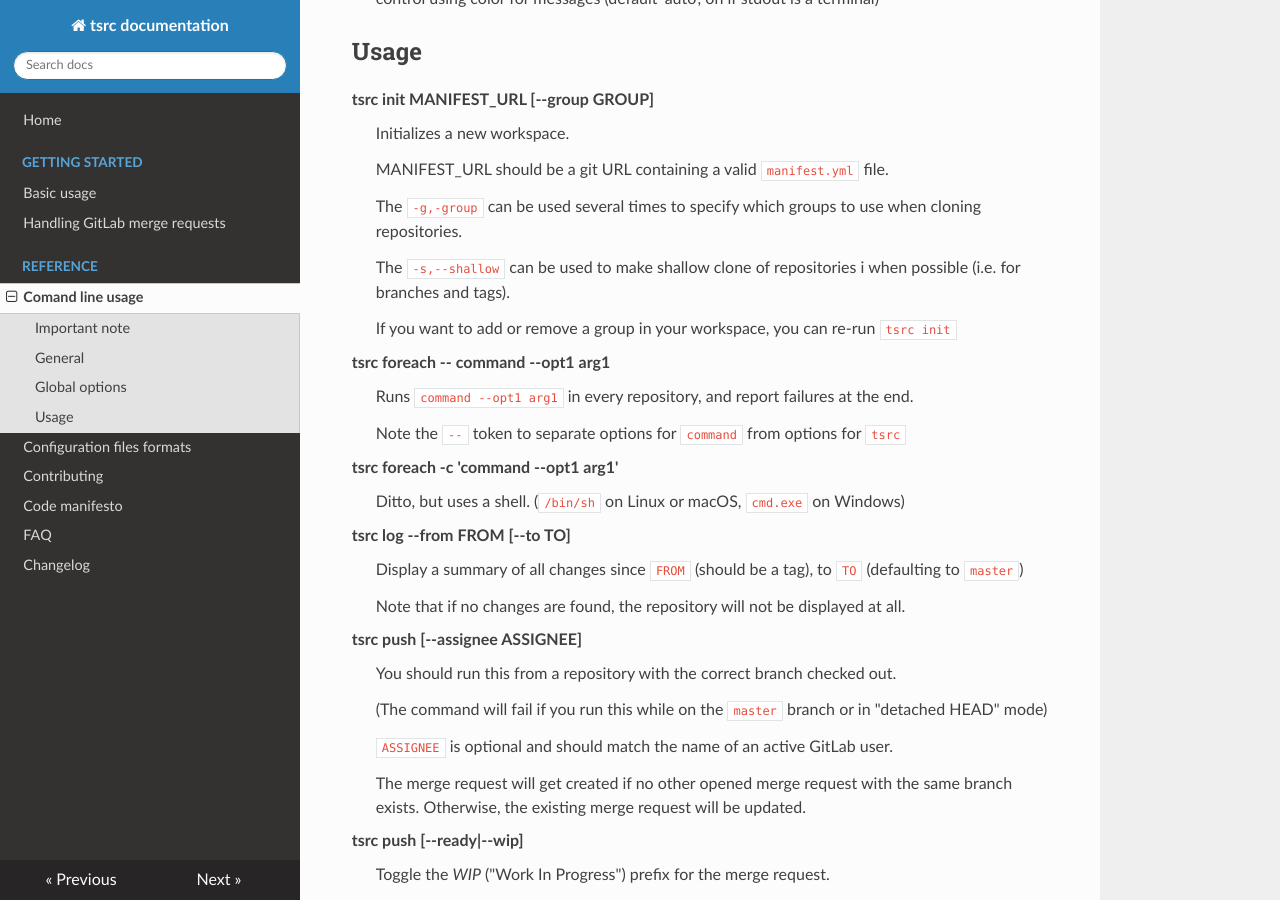
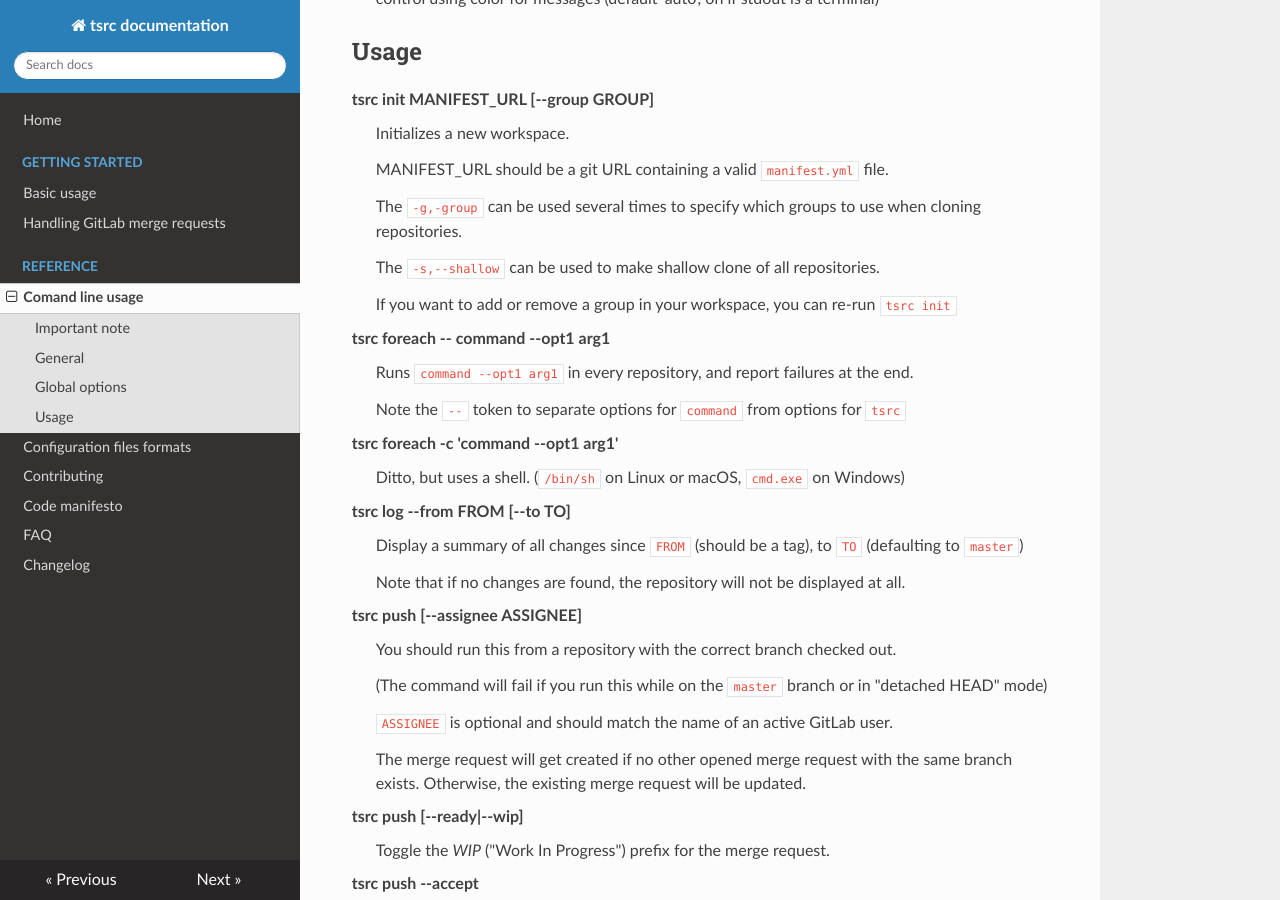
Before and after one commit to your-tools/tsrc, an MkDocs documentation site: the page built from docs/ref/cli.md, in a window 1280 px wide and 900 px high, scrolled down 842 px. Built offline with MkDocs 1.6.1, drawn with Linux system fonts in a browser that asks for light colours; nearby versions of some CDN libraries; old or Windows-style settings are respelled for this version of MkDocs.

Commit message:
Update documentation

```diff
--- a/docs/ref/cli.md
+++ b/docs/ref/cli.md
@@ -44,8 +44,7 @@
     The `-g,-group` can be used several times to specify which groups
     to use when cloning repositories.
 
-    The `-s,--shallow` can be used to make shallow clone of repositories i
-    when possible (i.e. for branches and tags).
+    The `-s,--shallow` can be used to make shallow clone of all repositories.
 
     If you want to add or remove a group in your workspace, you can
     re-run `tsrc init`
```
